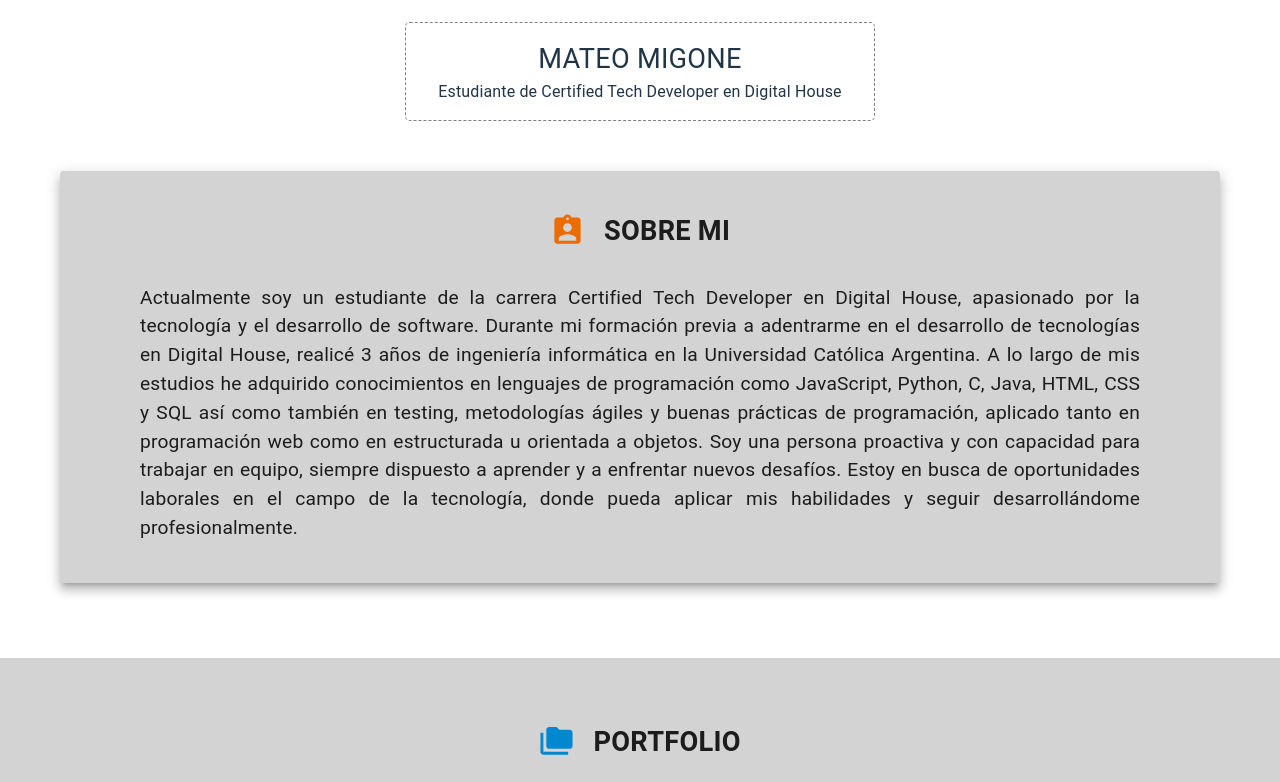
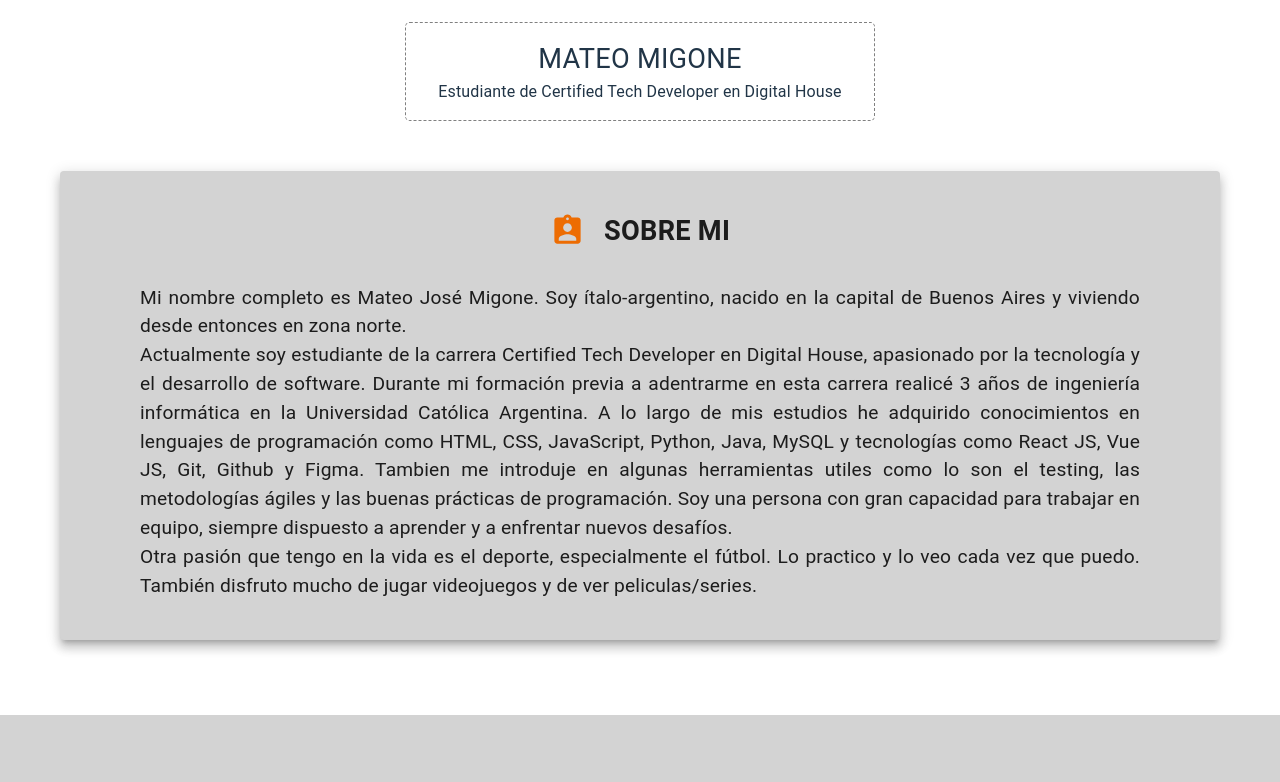
Before and after one commit to MateoMigone/portfolioMateoMigone, a React (Vite) app: page / in a window 1280 px wide. Shown: the part 448-1230 px from the top of the page. Built offline with nearby package versions, Linux system fonts and the light colour scheme.

Commit message:
updating info

```diff
--- a/index.html
+++ b/index.html
@@ -2,7 +2,7 @@
 <html lang="en">
   <head>
     <meta charset="UTF-8" />
-    <link rel="icon" type="image/svg+xml" href="/vite.svg" />
+    <link rel="icon" type="image/svg+xml" href="" />
     <meta name="viewport" content="width=device-width, initial-scale=1.0" />
     <title>Mateo Migone´s portfolio</title>
   </head>
--- a/src/components/common/aboutMe/AboutMe.jsx
+++ b/src/components/common/aboutMe/AboutMe.jsx
@@ -51,20 +51,24 @@ const AboutMe = () => {
               textAlign: "justify",
             }}
           >
-            Actualmente soy un estudiante de la carrera Certified Tech Developer
-            en Digital House, apasionado por la tecnología y el desarrollo de
-            software. Durante mi formación previa a adentrarme en el desarrollo
-            de tecnologías en Digital House, realicé 3 años de ingeniería
-            informática en la Universidad Católica Argentina. A lo largo de mis
-            estudios he adquirido conocimientos en lenguajes de programación
-            como JavaScript, Python, C, Java, HTML, CSS y SQL así como también
-            en testing, metodologías ágiles y buenas prácticas de programación,
-            aplicado tanto en programación web como en estructurada u orientada
-            a objetos. Soy una persona proactiva y con capacidad para trabajar
-            en equipo, siempre dispuesto a aprender y a enfrentar nuevos
-            desafíos. Estoy en busca de oportunidades laborales en el campo de
-            la tecnología, donde pueda aplicar mis habilidades y seguir
-            desarrollándome profesionalmente.
+            Mi nombre completo es Mateo José Migone. Soy ítalo-argentino, nacido
+            en la capital de Buenos Aires y viviendo desde entonces en zona
+            norte. <br />
+            Actualmente soy estudiante de la carrera Certified Tech Developer en
+            Digital House, apasionado por la tecnología y el desarrollo de
+            software. Durante mi formación previa a adentrarme en esta carrera
+            realicé 3 años de ingeniería informática en la Universidad Católica
+            Argentina. A lo largo de mis estudios he adquirido conocimientos en
+            lenguajes de programación como HTML, CSS, JavaScript, Python, Java,
+            MySQL y tecnologías como React JS, Vue JS, Git, Github y Figma.
+            Tambien me introduje en algunas herramientas utiles como lo son el
+            testing, las metodologías ágiles y las buenas prácticas de
+            programación. Soy una persona con gran capacidad para trabajar en
+            equipo, siempre dispuesto a aprender y a enfrentar nuevos desafíos.
+            <br />
+            Otra pasión que tengo en la vida es el deporte, especialmente el
+            fútbol. Lo practico y lo veo cada vez que puedo. También disfruto
+            mucho de jugar videojuegos y de ver peliculas/series.
           </Typography>
         </Paper>
       </Box>
```
